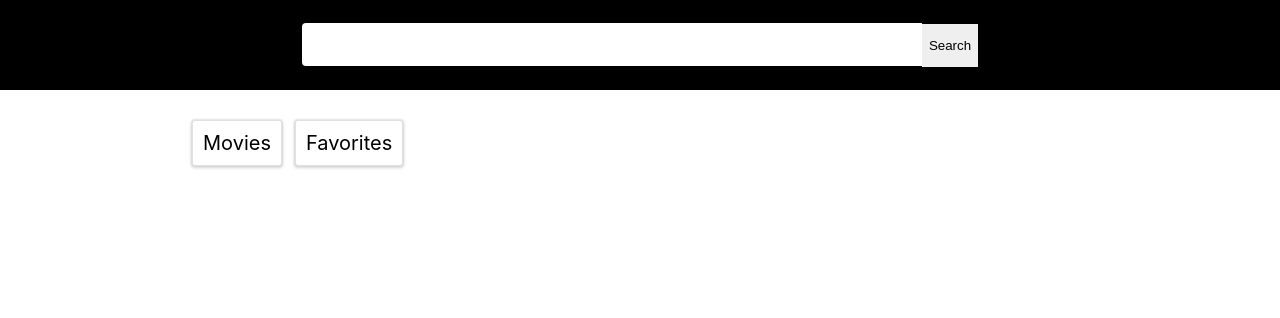
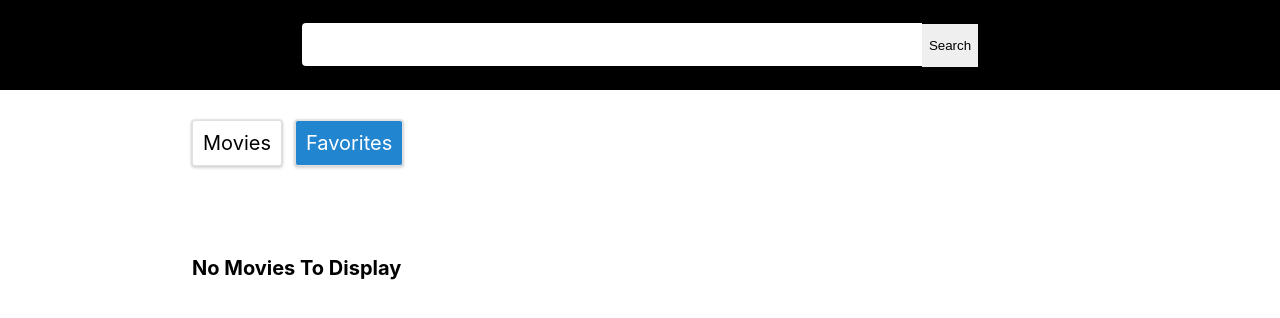
Before and after one commit to muditr99/Movie-App, a React (Create React App) app: page / in a window 1280 px wide. Both pictures are taken after a click on the element "Favorites". Shown: the top 318 px of the page. Built offline with nearby package versions, Linux system fonts and the light colour scheme.

Commit message:
code review update

```diff
--- a/src/components/App.js
+++ b/src/components/App.js
@@ -36,11 +36,8 @@ class App extends React.Component {
     return false;
   }
 
-  onChangeTab = () => {
-    const {store } = this.props;
-    const { showFavorites } = this.props.store.getState();
-
-    store.dispatch(setShowFavorite(!showFavorites));
+  onChangeTab = (val) => {
+    this.props.store.dispatch(setShowFavorite(val));
   }
 
   render () {
@@ -55,8 +52,8 @@ class App extends React.Component {
       <div className="main">
 
         <div className="tabs">
-          <div className="tab" onClick={this.onChangeTab}>Movies</div>
-          <div className="tab" onClick={this.onChangeTab}>Favorites</div>
+          <div className={`tab ${showFavorites ? '' : 'active'}`} onClick={() => this.onChangeTab(false)}>Movies</div>
+          <div className={`tab ${showFavorites ? 'active' : ''}`} onClick={() => this.onChangeTab(true)}>Favorites</div>
         </div>
 
         <div className="list">
@@ -69,7 +66,7 @@ class App extends React.Component {
                    />
           })}
         </div>
-
+        {displayMovies.length === 0 ? <div className='no-movies'>No Movies To Display</div> : null}
       </div>
     </div>
    );
--- a/src/index.css
+++ b/src/index.css
@@ -127,9 +127,27 @@ body {
 .favorite-btn {
   background-color: #2185d0;
   color: #fff;
+  cursor: pointer;
 }
 
 .unfavorite-btn {
   background-color: #df3434;
   color: #fff;
+  cursor: pointer;
 }
+
+.main .tabs .active{
+  background: #2185d0;
+  color: #fff;
+}
+
+.main .tabs .active:hover{
+  background: #2185d0;
+  color: #fff;
+}
+
+.no-movies{
+  margin: 10% auto;
+  font-size: 20px;
+  font-weight: bold;
+}
```
